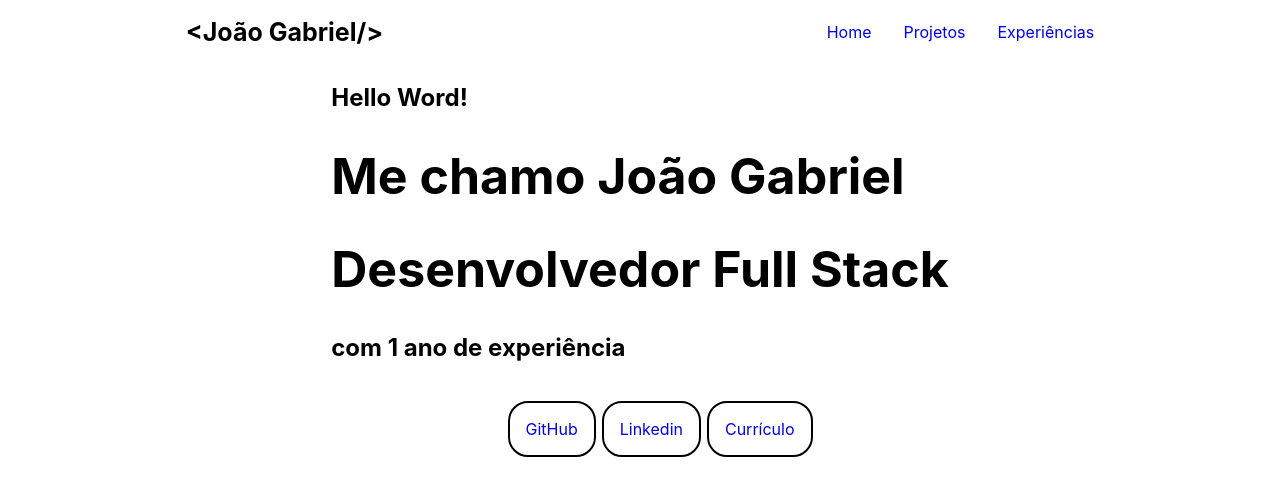
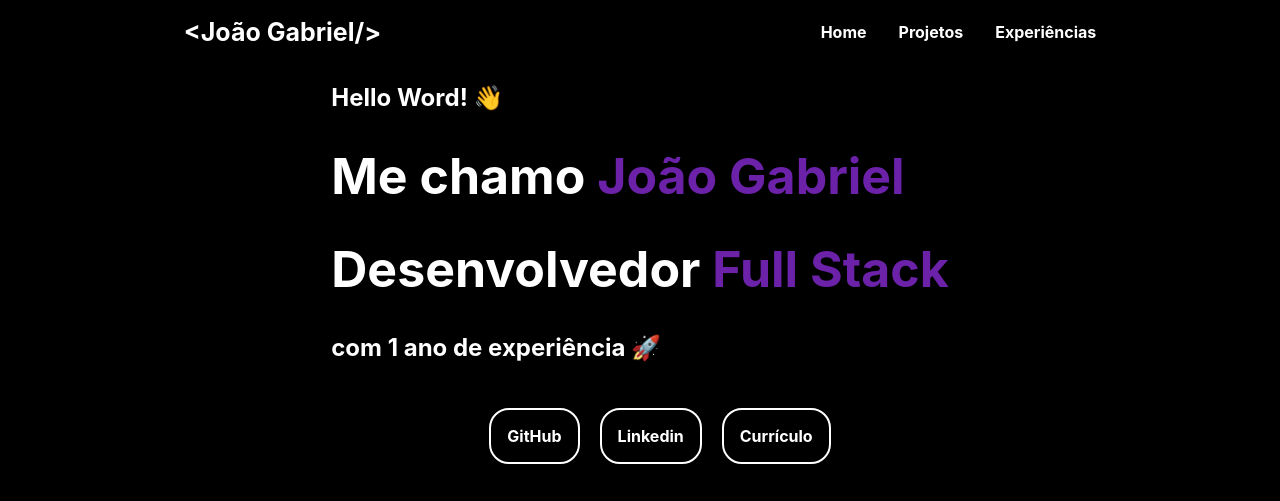
Before and after one commit to jooaogbriel/myportfolio, a React (Create React App) app: page / in a window 1280 px wide. Shown: the top 501 px of the page. Built offline with nearby package versions, Linux system fonts and the light colour scheme.

Commit message:
dashbord-finish

```diff
--- a/src/App.css
+++ b/src/App.css
@@ -3,6 +3,9 @@
 }
 *{
   text-decoration: none;
+}
+body{
+  background-color:black;
 }
 .App-logo {
   height: 40vmin;
--- a/src/components/Dash/index.tsx
+++ b/src/components/Dash/index.tsx
@@ -5,18 +5,20 @@ export const Home = ( )=> {
         <C.Container>
         <div className='main'>
             <div className='intro'>
-                <h2>Hello Word!</h2>
-                <h1>Me chamo João Gabriel </h1>
-                <h1>Desenvolvedor Full Stack </h1>
-                <h2>com 1 ano de experiência</h2>
+                <h2>Hello Word! 👋</h2>
+                <h1><span className='white'>Me chamo </span>
+                <span className='purple'>João Gabriel </span></h1>
+                <h1><span className='white'>Desenvolvedor </span>
+                <span className='purple'>Full Stack </span></h1>
+                <h2>com 1 ano de experiência 🚀</h2>
             </div>
 
             <div className='list'>
                 <nav>
                     <ul>
-                        <li><a href="www">GitHub</a></li>
-                        <li><a href="www">Linkedin</a></li>
-                        <li><a href="www">Currículo</a></li>
+                        <li><a href="https://github.com/jooaogbriel">GitHub</a></li>
+                        <li><a href="https://www.linkedin.com/in/jooaogbriel/">Linkedin</a></li>
+                        <li><a href="https://docs.google.com/document/d/1_YM8RX_kbVGYHb7gjxTe2faVuteo3Lu5MXvlJ2znuI0/edit?usp=sharing">Currículo</a></li>
                     </ul>
                 </nav>
                 </div>
--- a/src/components/Dash/styles.ts
+++ b/src/components/Dash/styles.ts
@@ -9,6 +9,10 @@ export const Container = styled.div`
 }
 h1{
     font-size: 50px;
+    color: rgb(107 33 168);
+}
+h2{
+    color: white;
 }
 .intro{
     align-items: center;
@@ -23,9 +27,21 @@ li{
     padding: 1rem;
     margin: 3px;
     border-width: 2px;
-    border-color: black;
+    border-color: white;
     border-style: solid;
     border-radius: 20px;
+    margin: 10px;
+}
+a{
+    color: white;
+    font-weight: bold
+
+}
+.white{
+    color: white;
+}
+.purple{
+    color: rgb(107 33 168);
 }
 
 `
--- a/src/components/Header/styles.ts
+++ b/src/components/Header/styles.ts
@@ -8,16 +8,19 @@ export const Container = styled.div`
     }
     h1{
         font-size: 25px;
+        color: white;
     }
     ul{
         display: flex;
-
     }
     li{
         list-style-type: none;
         cursor: pointer;
         padding-left: 2rem;
-
+    }
+    a{
+        color: white;
+        font-weight: bold
     }
 
 `
--- a/src/components/Profile/styles.ts
+++ b/src/components/Profile/styles.ts
@@ -16,5 +16,4 @@ img{
     width: 200px;
     height: 200px;
 }
-
 `
```
Also changed, not shown: 1 other file (tests, documents, lock files or other folders).
